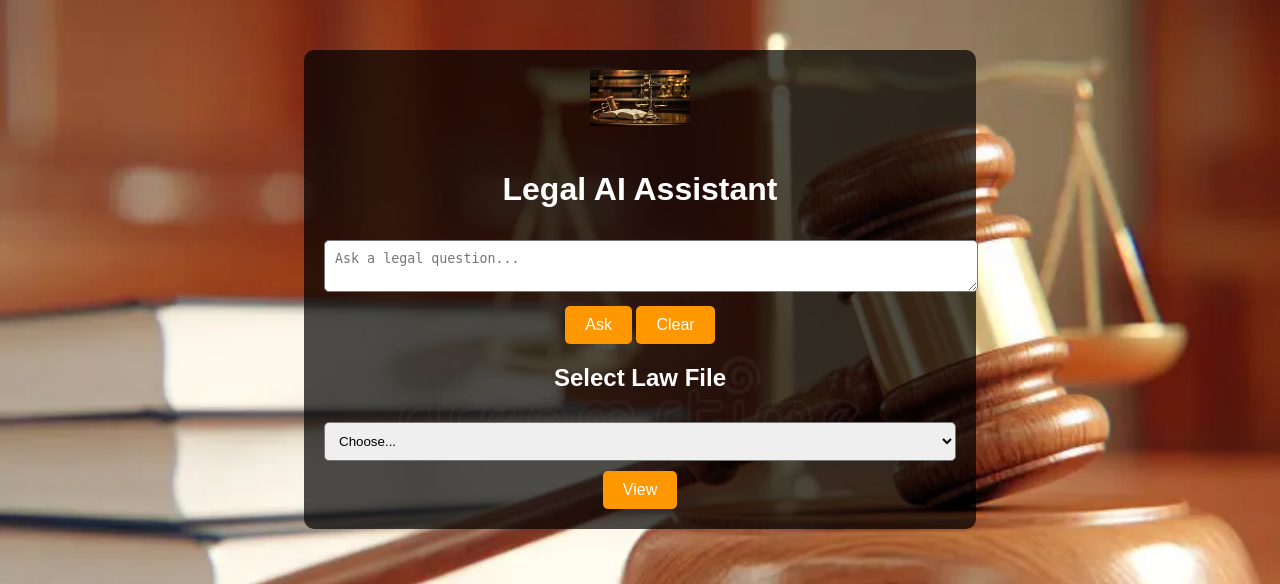
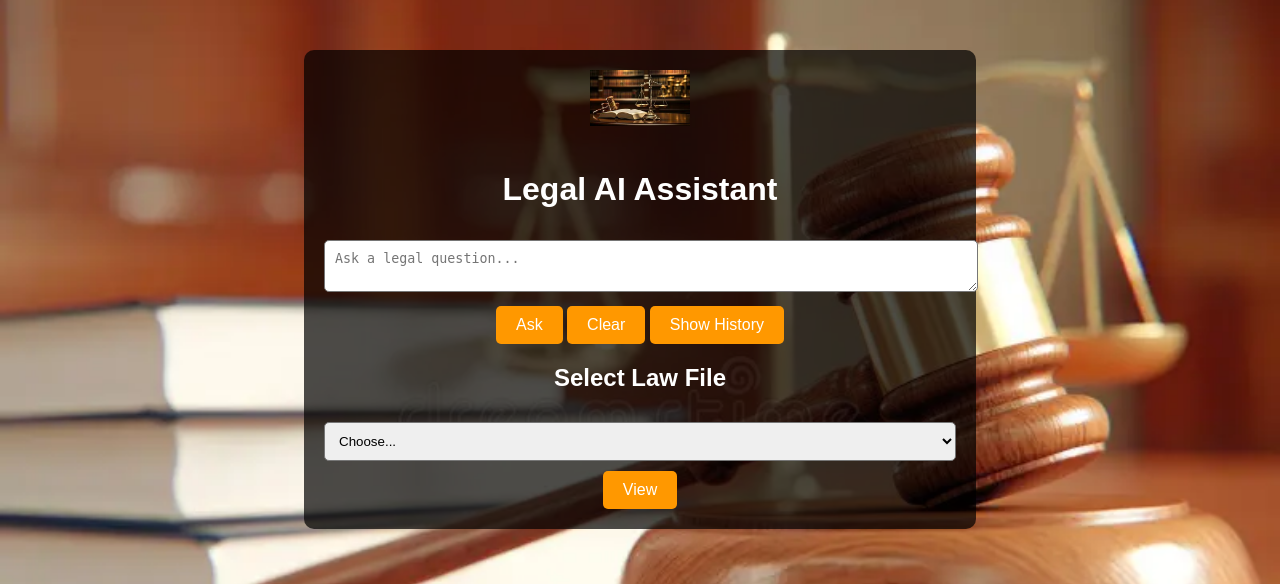
Before and after one commit to Dhanush2152/LawGPT, a Flask app: page / in a window 1280 px wide. Shown: the top 584 px of the page. Run offline with Flask 3, Linux system fonts and the light colour scheme.

Commit message:
feat: Add search history functionality
This commit introduces a search history feature to the Legal AI Assistant.

Key changes:
- Modified `app.py` to save each user query to a `search_history.txt` file.
- Added a new `/history` endpoint in `app.py` to read and return the saved search history as a JSON list.
- Updated `templates/index.html`:
    - Added a "Show History" button.
    - Added a dedicated section to display the search history.
    - Implemented JavaScript (`showHistory` function) to fetch history from the `/history` endpoint and display it.
    - History items are clickable, allowing users to easily re-run previous searches.
    - The "Clear" button now also hides the history section.

This allows users to keep track of their past queries and quickly revisit them.

```diff
--- a/app.py
+++ b/app.py
@@ -4,6 +4,10 @@ import os
 import openai
 import re
 from dotenv import load_dotenv
+
+
+# Define the history file path
+HISTORY_FILE = 'search_history.txt'
 
 app = Flask(__name__)
 
@@ -102,6 +106,9 @@ def ask():
     if not question:
         return jsonify({"error": "No question provided"}), 400
 
+    # Add the question to the search history
+    add_to_history(question)
+
     advice, laws = get_legal_advice(question)
     return jsonify({"answer": advice, "laws": laws})
 
@@ -127,5 +134,23 @@ def view_json():
     return jsonify({"formatted": formatted_laws})
 
 
+@app.route('/history', methods=['GET'])
+def view_history():
+    """
+    Returns the search history from the history file.
+    """
+    if not os.path.exists(HISTORY_FILE):
+        return jsonify([])  # Return empty list if file doesn't exist
+
+    try:
+        with open(HISTORY_FILE, "r", encoding="utf-8") as f:
+            # Read lines and strip newline characters
+            history = [line.strip() for line in f.readlines()]
+        return jsonify(history)
+    except Exception as e:
+        print(f"Error reading history file: {e}")
+        return jsonify([]) # Return empty list on error
+
+
 if __name__ == '__main__':
     app.run(debug=True)
--- a/templates/index.html
+++ b/templates/index.html
@@ -58,6 +58,7 @@
         <textarea id="question" placeholder="Ask a legal question..."></textarea>
         <button onclick="askLegalQuestion()">Ask</button>
         <button onclick="clearResults()">Clear</button>
+        <button onclick="showHistory()">Show History</button>
 
         <h2>Select Law File</h2>
         <select id="lawSelector">
@@ -79,6 +80,11 @@
             <h3>Law File Content</h3>
             <p id="loadingMessage" class="loading" style="display: none;">Loading...</p>
             <div id="json-data"></div>
+        </div>
+
+        <div id="history-content" style="display: none; margin-top: 20px; background: rgba(255, 255, 255, 0.9); padding: 15px; border-radius: 5px; text-align: left; color: black;">
+            <h3>Search History</h3>
+            <ul id="history-list"></ul>
         </div>
     </div>
 
@@ -149,6 +155,56 @@
         function clearResults() {
             document.getElementById("results").style.display = "none";
             document.getElementById("json-content").style.display = "none";
+            document.getElementById("history-content").style.display = "none"; // Hide history too
+        }
+
+        function showHistory() {
+            const historyContent = document.getElementById('history-content');
+            const historyList = document.getElementById('history-list');
+
+            // Toggle visibility: If already visible, hide it and return.
+            if (historyContent.style.display === 'block') {
+                historyContent.style.display = 'none';
+                return;
+            }
+
+            historyList.innerHTML = '<li>Loading history...</li>'; // Show loading message
+            historyContent.style.display = 'block'; // Make visible before fetch
+
+            fetch('/history') // Default is GET request
+                .then(response => {
+                    if (!response.ok) {
+                        throw new Error(`HTTP error! status: ${response.status}`);
+                    }
+                    return response.json();
+                })
+                .then(data => {
+                    historyList.innerHTML = ''; // Clear loading/previous content
+                    if (data.length === 0) {
+                        historyList.innerHTML = '<li>No history found.</li>';
+                    } else {
+                        data.forEach(item => {
+                            const li = document.createElement('li');
+                            const link = document.createElement('a');
+                            link.href = '#'; // Prevent page jump
+                            link.textContent = item;
+                            link.style.cursor = 'pointer'; // Indicate it's clickable
+                            link.style.color = 'blue'; // Make it look like a link
+                            link.onclick = function() {
+                                document.getElementById('question').value = item; // Populate textarea
+                                askLegalQuestion(); // Submit the question
+                                historyContent.style.display = 'none'; // Optionally hide history after click
+                                return false; // Prevent default anchor behavior
+                            };
+                            li.appendChild(link);
+                            historyList.appendChild(li);
+                        });
+                    }
+                })
+                .catch(error => {
+                    console.error('Error fetching history:', error);
+                    historyList.innerHTML = '<li>Error loading history.</li>';
+                });
         }
     </script>
 
```
